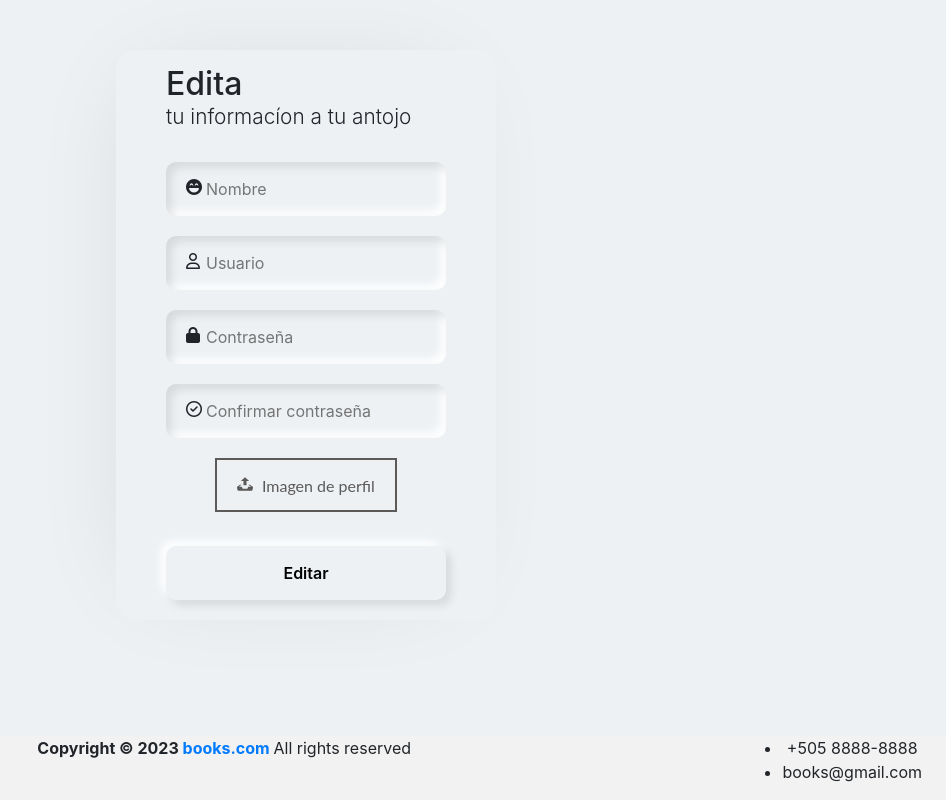
After one commit to jerryespi13/cs50w-project1, a Flask app: page /editarusuario in a window 1280 px wide. The commit adds this page. Shown: the whole page, without its empty margins (334-1280 px from the left). Run offline with Flask 3, Linux system fonts and the light colour scheme; some libraries are stand-ins or nearby versions.

Commit message:
creacion de ruta para editar usuario, mas que todo el frontend falta hacer el backend

```diff
--- a/application.py
+++ b/application.py
@@ -408,6 +408,12 @@ def api(isbn):
         libro_JSON[dato] = datos_libro._get_by_key_impl_mapping(dato)
     return jsonify(libro_JSON)
 
+@app.route("/editarusuario", methods=['POST', 'GET'])
+def editarUsuario():
+    if request.method == 'GET':
+        return render_template("editarusuario.html")
+
+
 # para autocompletado
 @app.route("/autocomplete", methods=["GET"])
 def autocomplete():
--- a/static/css/style.css
+++ b/static/css/style.css
@@ -7,10 +7,10 @@ html{
     scroll-behavior: smooth;
     position: relative;
     min-height: 100vh;
+    width: 100%;
 }
 
 body{
-
     justify-content: center;
     align-items: center;
     background: #edf1f4
@@ -25,8 +25,11 @@ body{
     text-align: center;
 }
 
+
+
 .navbar{
     font-size: large;
+
 }
 
 .toggle{
@@ -39,6 +42,85 @@ body{
     font-weight: 500;
     color: #423e3e;
 }
+
+.editar{
+    margin: 50px auto 100px auto;
+    position: relative;
+    width: 380px;
+    padding: 20px 50px 20px;
+    box-shadow: -14px -5px 100px -38px rgba(0,0,0,0.11);
+    -webkit-box-shadow: -14px -5px 100px -38px rgba(0,0,0,0.11);
+    -moz-box-shadow: -14px -5px 100px -38px rgba(0,0,0,0.11);
+    border-radius: 20px;
+    display: flex;
+    justify-content: center;
+    align-items: center;
+    flex-direction: column;
+    gap: 20px;
+}
+
+.editar form{
+    position: relative;
+    width: 100%;
+}
+
+.editar form h2{
+    font-size: 2em;
+    margin-bottom: 30px;
+    line-height: 0.9em;
+}
+
+.editar form h2 span{
+    font-weight: 300;
+    font-size: 0.65em;
+}
+
+.editar form .inputBox{
+    position: relative;
+    display: flex;
+}
+
+.editar form .inputBox input{
+    border: none;
+    outline: none;
+    background: transparent;
+    border-radius: 10px;
+    font-size: 1em;
+}
+
+.editar form .inputBox input[type="text"],
+.editar form .inputBox input[type="password"]{
+    width: 100%;
+    padding: 15px 20px;
+    padding-left: 40px;
+    margin-bottom: 20px;
+    box-shadow: inset 5px 5px 10px rgba(0,0,0,0.1),
+    inset -5px -5px 10px #fff;
+}
+
+.editar form .inputBox i{
+    position: absolute;
+    left: 20px;
+    top: 17px;
+}
+
+.editar form .inputBox input[type="submit"]{
+    margin-top: 20px;
+    box-shadow: 5px 5px 10px rgba(0,0,0,0.1),
+    -5px -5px 10px #fff;
+    width: 100%;
+    padding: 15px 20px;
+    cursor: pointer;
+    font-weight: 600;
+}
+
+.editar form .inputBox input[type="submit"]:focus{
+    box-shadow: inset 5px 5px 10px rgba(0,0,0,0.1),
+    inset -5px -5px 10px #fff;
+}
+
+
+
 .login{
     margin: 50px auto 100px auto;
     position: relative;
@@ -273,3 +355,56 @@ body{
 .puntuacion-usuario img{
     width: 25px;
 }
+
+.container-input {
+    text-align: center;
+    border-radius: 6px;
+    width: 100%;
+}
+
+.inputfile {
+    width: 0.1px;
+    height: 0.1px;
+    opacity: 0;
+    overflow: hidden;
+    position: absolute;
+    z-index: -1;
+}
+
+.inputfile + label {
+    max-width: 80%;
+    font-size: 1.25rem;
+    font-weight: 700;
+    text-overflow: ellipsis;
+    white-space: nowrap;
+    cursor: pointer;
+    display: inline-block;
+    overflow: hidden;
+    padding: 0.625rem 1.25rem;
+}
+
+.inputfile + label svg {
+    width: 1em;
+    height: 1em;
+    vertical-align: middle;
+    fill: currentColor;
+    margin-top: -0.25em;
+    margin-right: 0.25em;
+}
+
+.iborrainputfile {
+	font-size:16px;
+	font-weight:normal;
+	font-family: 'Lato';
+}
+
+.inputfile-2 + label {
+    color: #5b5a59;
+    border: 2px solid currentColor;
+}
+
+.inputfile-2:focus + label,
+.inputfile-2.has-focus + label,
+.inputfile-2 + label:hover {
+    color: #0a0a0a;
+}
--- /dev/null
+++ b/templates/editarusuario.html
@@ -0,0 +1,84 @@
+{% extends "layout.html" %}
+{% block title %}Editar Usuario{% endblock %}
+{% block main %}
+<div class="editar container">
+    <form method="post" action="/editarusuario">
+        {% with messages = get_flashed_messages() %}
+        {% if messages %}
+        <div
+            class="alert alert-primary alert-dismissible fade show flashes"
+            role="alert">
+            {% for message in messages %}
+            <button type="button" class="close"
+                data-dismiss="alert"
+                aria-label="Close">
+                <span aria-hidden="true">&times;</span>
+            </button>
+            <strong class="d-flex justify-content-center">{{ message }}</strong>
+            {% endfor %}
+        </div>
+        {% endif %}
+        {% endwith %}
+        <h2>Edita<br><span>tu informacíon a tu antojo</span></h2>
+        <div class="inputBox">
+            <input type="text" name="name" placeholder="Nombre" id="name"
+                autocomplete="off">
+                <i class="fa-solid fa-face-laugh-beam"></i>
+        </div>
+        <div class="inputBox">
+            <input type="text" name="username" placeholder="Usuario"
+                id="username" autocomplete="off">
+            <i class="fa-regular fa-user"></i>
+        </div>
+        <div class="inputBox">
+            <input type="password" name="password" placeholder="Contraseña"
+                id="password" autocomplete="off">
+            <i class="fa-solid fa-lock"></i>
+        </div>
+        <div class="inputBox">
+            <input type="password" name="confirmation" placeholder="Confirmar contraseña"
+                id="confirmation" autocomplete="off">
+                <i class="fa-regular fa-circle-check"></i>
+        </div>
+        <div class="container-input">
+
+            <input type="file" name="imagen" id="imagen" class="inputfile inputfile-2" data-multiple-caption="{count} archivos seleccionados" multiple/>
+            <label for="imagen">
+            <svg xmlns="http://www.w3.org/2000/svg" class="iborrainputfile" width="20" height="17" viewBox="0 0 20 17"><path d="M10 0l-5.2 4.9h3.3v5.1h3.8v-5.1h3.3l-5.2-4.9zm9.3 11.5l-3.2-2.1h-2l3.4 2.6h-3.5c-.1 0-.2.1-.2.1l-.8 2.3h-6l-.8-2.2c-.1-.1-.1-.2-.2-.2h-3.6l3.4-2.6h-2l-3.2 2.1c-.4.3-.7 1-.6 1.5l.6 3.1c.1.5.7.9 1.2.9h16.3c.6 0 1.1-.4 1.3-.9l.6-3.1c.1-.5-.2-1.2-.7-1.5z"></path></svg>
+            <span class="iborrainputfile">Imagen de perfil</span>
+            </label>
+        </div>
+        <div class="inputBox">
+            <input type="submit" value="Editar">
+        </div>
+    </form>
+</div>
+<script>
+    'use strict';
+
+;( function ( document, window, index )
+{
+	var inputs = document.querySelectorAll( '.inputfile' );
+	Array.prototype.forEach.call( inputs, function( input )
+	{
+		var label	 = input.nextElementSibling,
+			labelVal = label.innerHTML;
+
+		input.addEventListener( 'change', function( e )
+		{
+			var fileName = '';
+			if( this.files && this.files.length > 1 )
+				fileName = ( this.getAttribute( 'data-multiple-caption' ) || '' ).replace( '{count}', this.files.length );
+			else
+				fileName = e.target.value.split( '\\' ).pop();
+
+			if( fileName )
+				label.querySelector( 'span' ).innerHTML = fileName;
+			else
+				label.innerHTML = labelVal;
+		});
+	});
+}( document, window, 0 ));
+</script>
+
+{% endblock %}
--- a/templates/layout.html
+++ b/templates/layout.html
@@ -30,7 +30,7 @@
   </head>
   <body>
     {% if session["user_id"] %}
-    <header>
+    <header >
       <nav class="navbar navbar-expand-lg navbar-light bg-light">
 
         <button class="navbar-toggler" type="button" data-toggle="collapse" data-target="#navbarText" aria-controls="navbarText" aria-expanded="false" aria-label="Toggle navigation">
@@ -53,7 +53,7 @@
               <a class="nav-link" href="#">Tus reseñas</a>
             </li>
             <li class="nav-item">
-              <a class="nav-link" href="#">Editar usuario</a>
+              <a class="nav-link" href="/editarusuario">Editar usuario</a>
             </li>
             <li class="nav-item">
               <a class="nav-link text-primary font-weight-bold" href="/logout">Cerrar Sesión</a>
```
